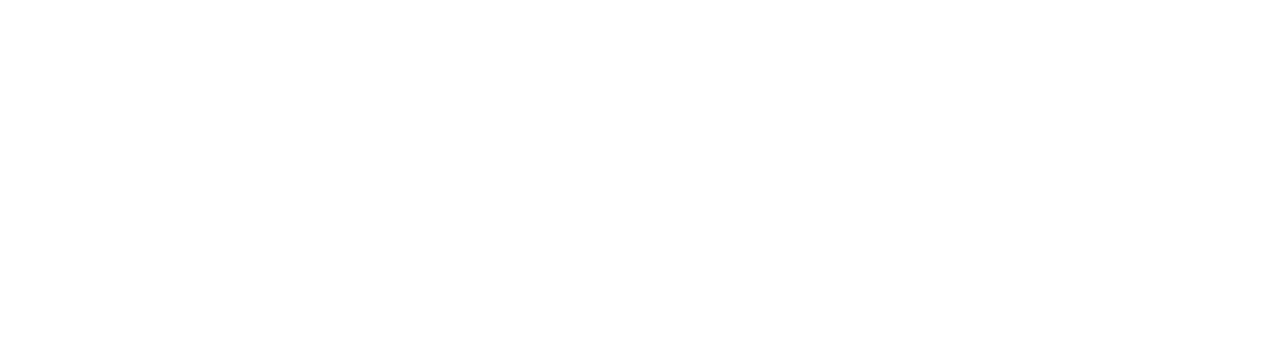
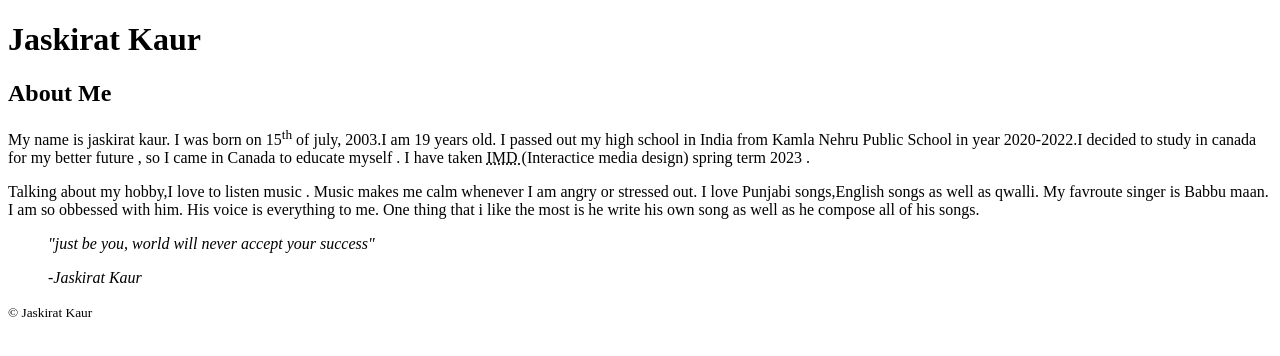
Before and after one commit to kaur1206/kaur1206.github.io, a plain HTML site: page html-assignment/index.html in a window 1280 px wide. Drawn offline with Linux system fonts and the light colour scheme.

Commit message:
creates index.html file

```diff
--- a/html-assignment/index.html
+++ b/html-assignment/index.html
@@ -4,9 +4,35 @@
     <meta charset="UTF-8">
     <meta http-equiv="X-UA-Compatible" content="IE=edge">
     <meta name="viewport" content="width=device-width, initial-scale=1.0">
-    <title>Document</title>
+    <title>Jaskirat Kaur</title>
 </head>
 <body>
+        <header>
+            <h1>Jaskirat Kaur </h1>
+        </header>
+
+    <main>
+         <article>
+         <h2> About Me </h2>
+         </article>
+
+ <p>My name is jaskirat kaur. I was born on 15<sup>th</sup> of  july, 2003.I am 19 years old. I passed out my high school in India  from Kamla Nehru Public School in year 2020-2022.I decided to  study in canada for my better future , so I came in Canada to  educate myself . I have taken <abbr title="Interactive Media Design ">IMD </abbr> (Interactice media design) spring  term 2023 . </p>
+
+ <p>Talking about my hobby,I love to listen music . Music makes me calm whenever I am angry or stressed out. I love Punjabi songs,English songs as well as qwalli. My favroute singer is Babbu maan. I am so obbessed with him. His voice is everything to me. One thing that i like the most is  he write his own song as well as he compose all of his songs. </p>
+
+ <blockquote>
+ <p><em>"just be you, world will never accept your success"</em>
+ </p>
+ <cite>-Jaskirat Kaur </cite>
+ </blockquote>
+
+   </main>
+
+ <footer>
+  <p><small>&copy; Jaskirat Kaur </small></p>
+ </footer>
+
+
 
 </body>
 </html>
```
